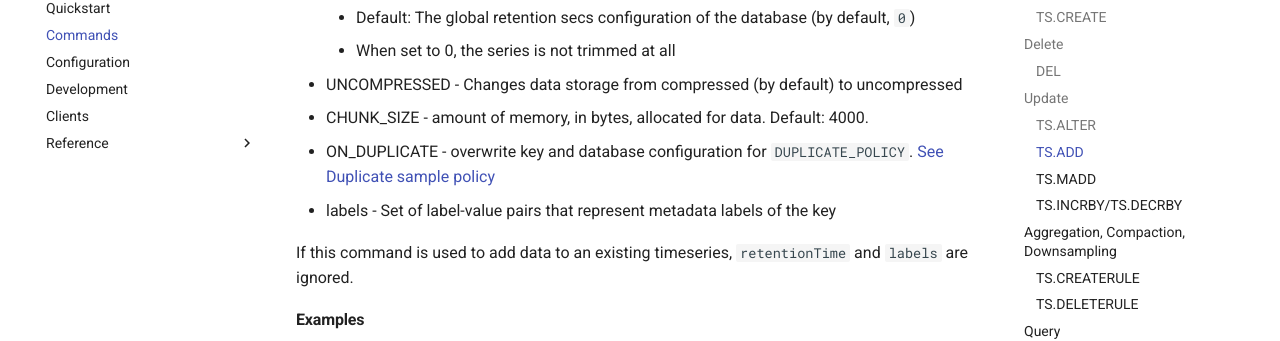
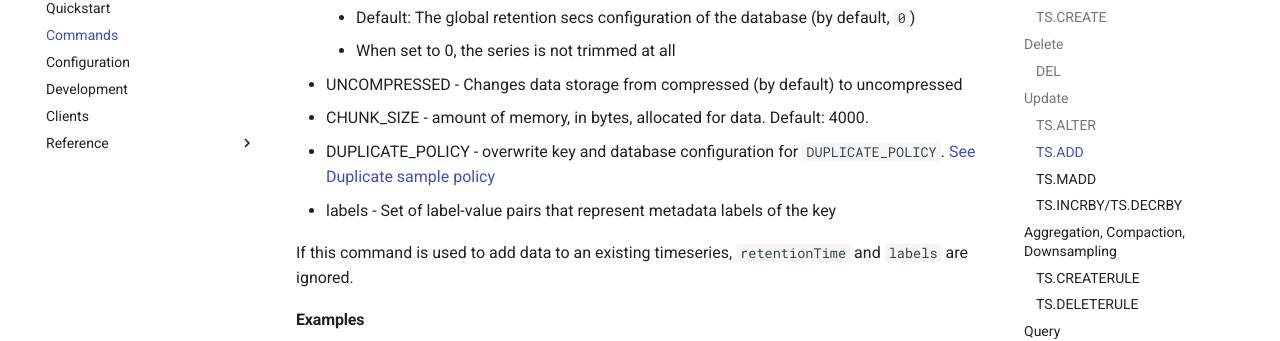
Before and after one commit to RedisTimeSeries/RedisTimeSeries, an MkDocs documentation site: the page built from docs/commands.md, in a window 1280 px wide and 900 px high, scrolled down 2146 px. Shown: the part 118-459 px from the top of the window. Built offline with MkDocs 1.6.1 and Material for MkDocs 9.7.7, drawn with Linux system fonts in a browser that asks for light colours; comment, search, counter and statistics services are not loaded.

Commit message:
Update commands.md
change ON_DUPLICATE command for ADD to DUPLICATE_POLICY

````diff
--- a/docs/commands.md
+++ b/docs/commands.md
@@ -79,7 +79,7 @@ TS.ALTER temperature:2:32 LABELS sensor_id 2 area_id 32 sub_area_id 15
 Append a new sample to the series. If the series has not been created yet with `TS.CREATE` it will be automatically created.
 
 ```sql
-TS.ADD key timestamp value [RETENTION retentionTime] [UNCOMPRESSED] [CHUNK_SIZE size] [ON_DUPLICATE policy] [LABELS label value..]
+TS.ADD key timestamp value [RETENTION retentionTime] [UNCOMPRESSED] [CHUNK_SIZE size] [DUPLICATE_POLICY policy] [LABELS label value..]
 ```
 
 * timestamp - (integer) UNIX timestamp of the sample **in milliseconds**. `*` can be used for an automatic timestamp from the system clock.
@@ -92,7 +92,7 @@ These arguments are optional because they can be set by TS.CREATE:
     * When set to 0, the series is not trimmed at all
  * UNCOMPRESSED - Changes data storage from compressed (by default) to uncompressed
  * CHUNK_SIZE - amount of memory, in bytes, allocated for data. Default: 4000.
- * ON_DUPLICATE - overwrite key and database configuration for `DUPLICATE_POLICY`. [See Duplicate sample policy](configuration.md#DUPLICATE_POLICY)
+ * DUPLICATE_POLICY - overwrite key and database configuration for `DUPLICATE_POLICY`. [See Duplicate sample policy](configuration.md#DUPLICATE_POLICY)
  * labels - Set of label-value pairs that represent metadata labels of the key
 
 If this command is used to add data to an existing timeseries, `retentionTime` and `labels` are ignored.
````
